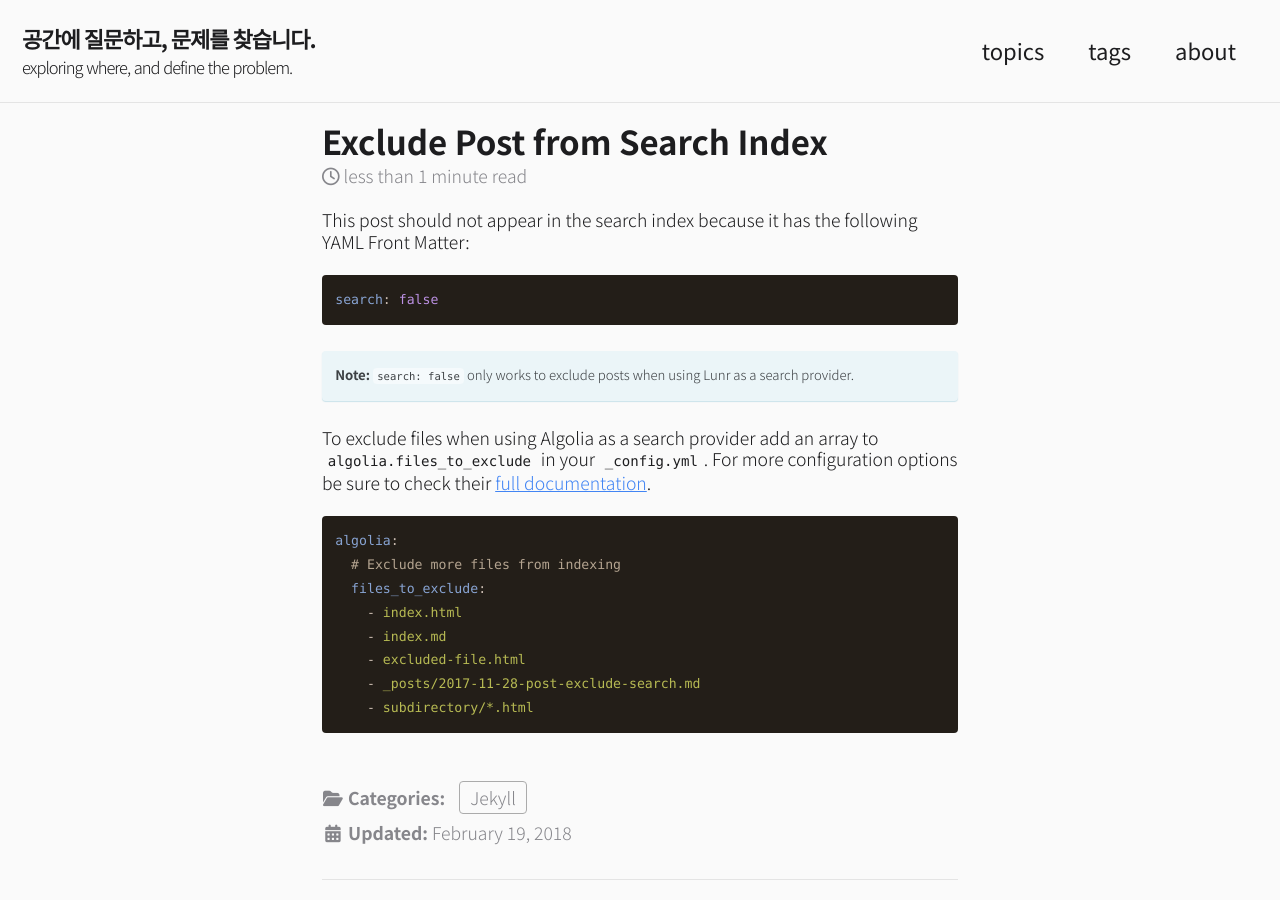
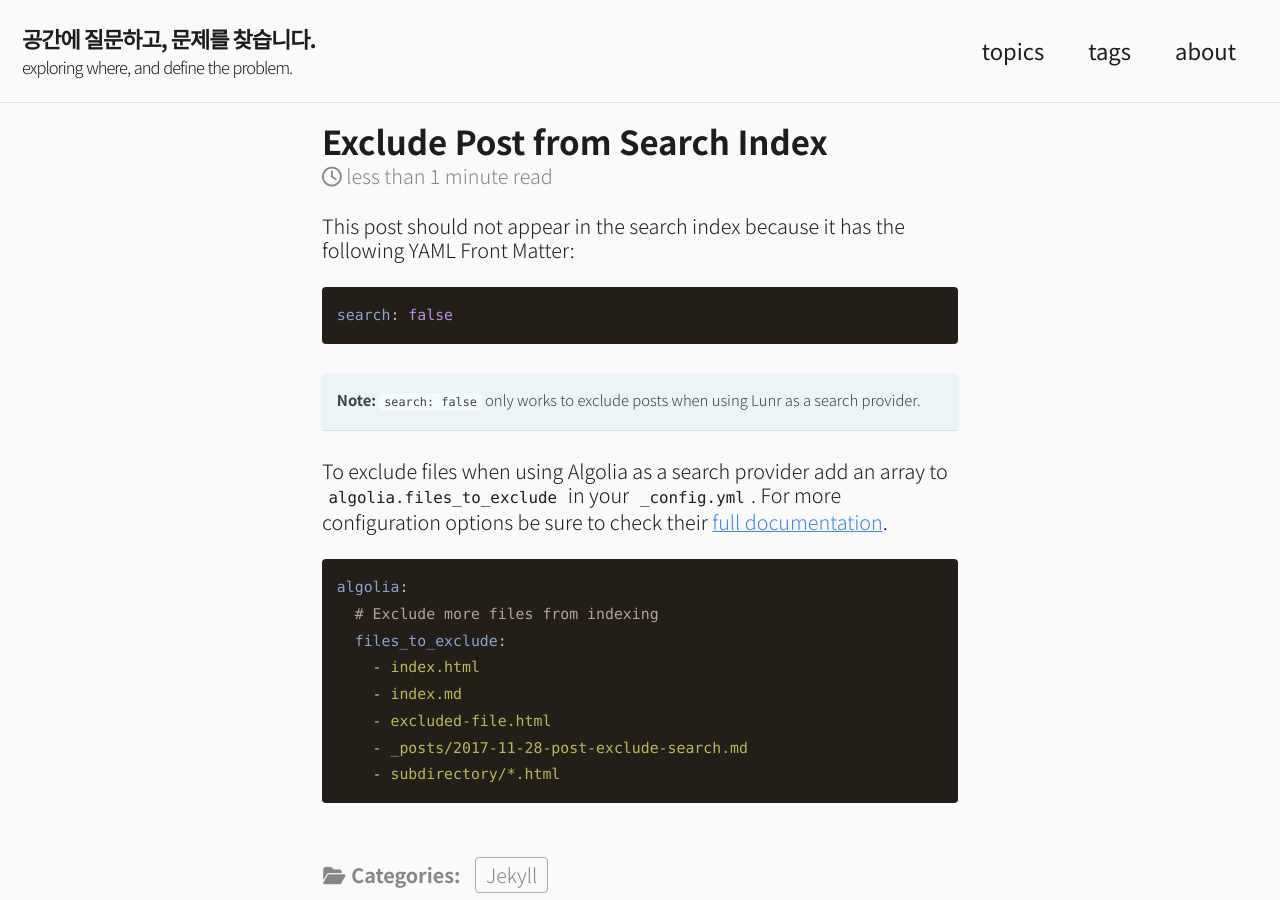
Before and after one commit to epplemint/epplemint.github.io, a Jekyll site: the page built from _posts/2019-11-28-post-exclude-search.md, in a window 1280 px wide and 900 px high. Built offline with Jekyll 4.4.1, drawn with Linux system fonts in a browser that asks for light colours; cached includes are drawn as plain includes; nearby versions of some CDN libraries.

Commit message:
Update _page.scss

```diff
--- a/_sass/minimal-mistakes/_page.scss
+++ b/_sass/minimal-mistakes/_page.scss
@@ -65,7 +65,7 @@ body {
       width: 100%;
       clear: both;
       font-weight: 300;
-      font-size: 0.80em;
+      font-size: 0.9em;
       line-height: 1.2em;
     }
   }
```
